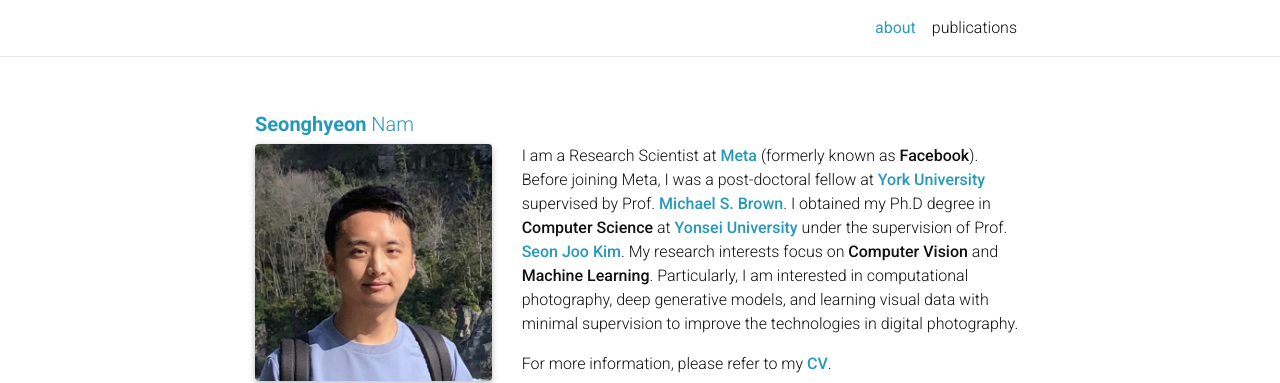
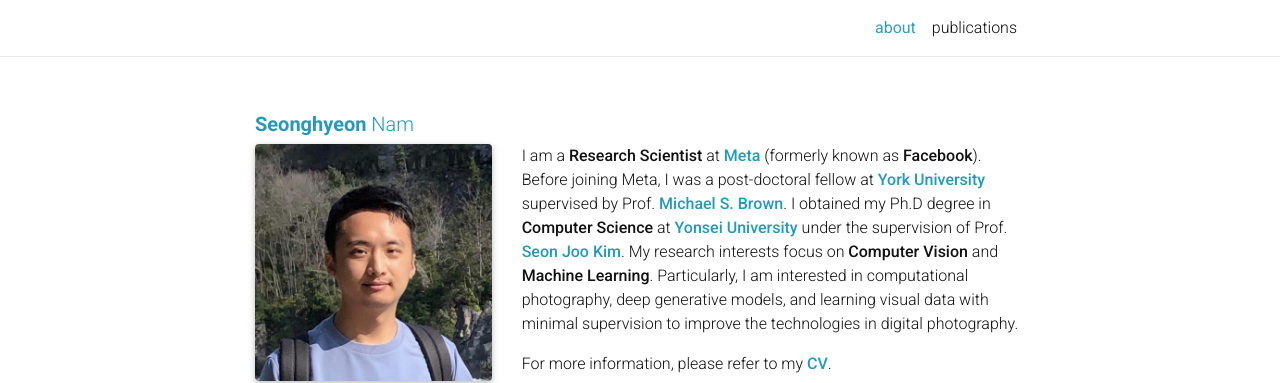
Before and after one commit to woozzu/woozzu.github.io, a Jekyll site: the page built from _pages/about.md, in a window 1280 px wide. Shown: the top 383 px of the page. Built offline with Jekyll 4.4.1, drawn with Linux system fonts in a browser that asks for light colours; nearby versions of some CDN libraries; a style sheet for code colours, icons or effects is not loaded; some of the changed lines change nothing that is shown.

Commit message:
change bio

```diff
--- a/_config.yml
+++ b/_config.yml
@@ -3,9 +3,9 @@
 # -----------------------------------------------------------------------------
 
 title: Seonghyeon Nam
-email: shnnam@eecs.yorku.ca
+email: snam@fb.com
 description: > # this means to ignore newlines until "url:"
-  Seonghyeon Nam, Post-Doc at York University
+  Seonghyeon Nam, Research Scientist at Meta
 footer_text: >
   Powered by <a href="http://jekyllrb.com/" target="_blank">Jekyll</a> with <a href="https://github.com/alshedivat/al-folio">al-folio</a> theme.
 
--- a/_pages/about.md
+++ b/_pages/about.md
@@ -16,6 +16,6 @@
 social: true
 ---
 
-I am a Research Scientist at [**Meta**](https://about.facebook.com/meta){:target="\_blank"} (formerly known as **Facebook**). Before joining Meta, I was a post-doctoral fellow at [**York University**](https://www.yorku.ca){:target="\_blank"} supervised by Prof. [**Michael S. Brown**](http://www.cse.yorku.ca/~mbrown){:target="\_blank"}. I obtained my Ph.D degree in **Computer Science** at [**Yonsei University**](https://www.yonsei.ac.kr){:target="\_blank"} under the supervision of Prof. [**Seon Joo Kim**](https://sites.google.com/site/seonjookim){:target="\_blank"}. My research interests focus on **Computer Vision** and **Machine Learning**. Particularly, I am interested in computational photography, deep generative models, and learning visual data with minimal supervision to improve the technologies in digital photography.
+I am a **Research Scientist** at [**Meta**](https://about.facebook.com/meta){:target="\_blank"} (formerly known as **Facebook**). Before joining Meta, I was a post-doctoral fellow at [**York University**](https://www.yorku.ca){:target="\_blank"} supervised by Prof. [**Michael S. Brown**](http://www.cse.yorku.ca/~mbrown){:target="\_blank"}. I obtained my Ph.D degree in **Computer Science** at [**Yonsei University**](https://www.yonsei.ac.kr){:target="\_blank"} under the supervision of Prof. [**Seon Joo Kim**](https://sites.google.com/site/seonjookim){:target="\_blank"}. My research interests focus on **Computer Vision** and **Machine Learning**. Particularly, I am interested in computational photography, deep generative models, and learning visual data with minimal supervision to improve the technologies in digital photography.
 
 For more information, please refer to my [**CV**](assets/pdf/CV_SeonghyeonNam.pdf){:target="\_blank"}.
```
Also changed, not shown: 1 other file.
